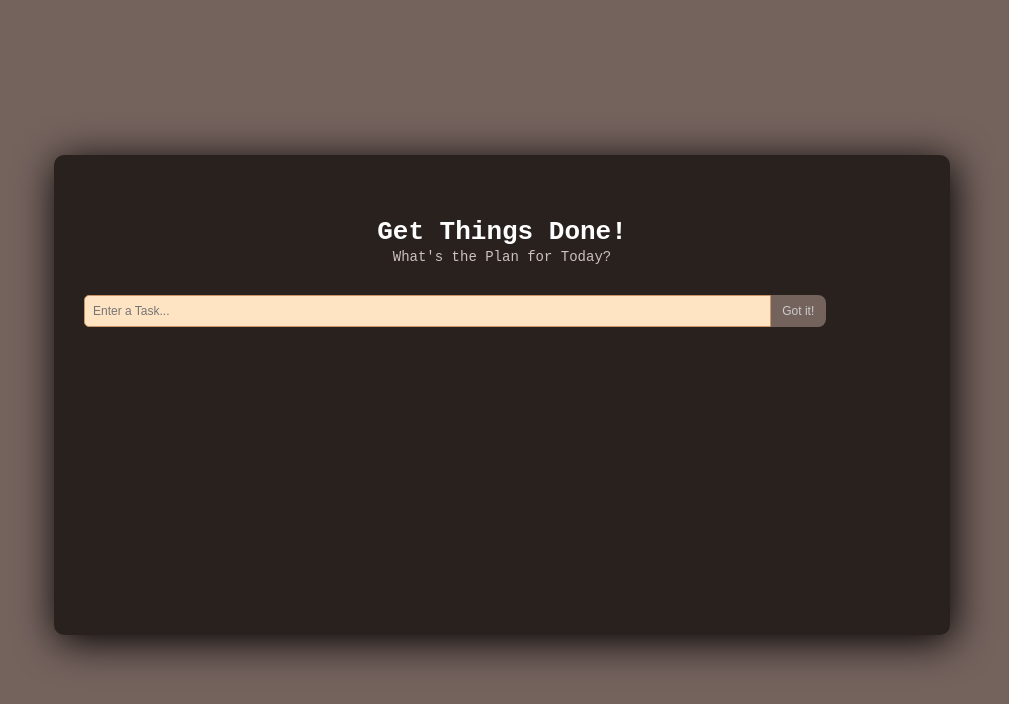
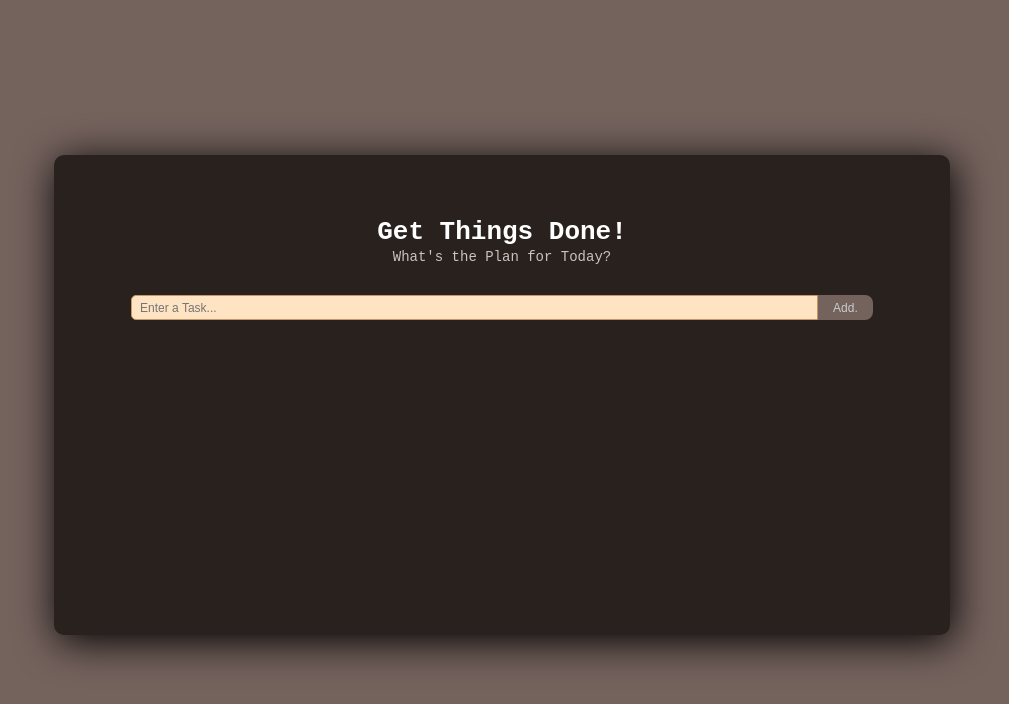
Before and after one commit to Rakshithaalluri/Get-things-done-Todo-list, a React (Create React App) app: page / in a window 1280 px wide. Shown: the top 704 px of the page, without its empty margins (138-1147 px from the left). Built offline with nearby package versions, Linux system fonts and the light colour scheme.

Commit message:
Deploying to GitHub Pages

```diff
--- a/src/components/Form.css
+++ b/src/components/Form.css
@@ -1,6 +1,11 @@
+.input-container{
+    display: flex;
+    justify-content: center;
+    height: 25px;
+}
+
 .task-input{
     outline: none;
-    width: 300px;
     padding: 10.5px;
     font-size: 17px;
     color: #424242;
@@ -8,10 +13,10 @@
     border: 1px solid #c89666;
     border-radius: 10px 0 0 10px;
 }
+
 @media (min-width:375px){
     .task-input{
         width: 75%;
-        padding: 4px;
         border-radius: 5px 0 0 5px;
         font-size: 12px;
 
@@ -26,7 +31,9 @@
 }
 .make-button{
     width: 70px;
-    padding: 11px;
+    display: flex;
+    justify-content: center;
+    align-items: center;
     font-size: 17px;
     outline: none;
     border: none;
--- a/src/components/Form.js
+++ b/src/components/Form.js
@@ -40,10 +40,10 @@ const Form = props => {
     }
         return(
             <>
-           <form onSubmit={onFormSubmit}>
+           <form onSubmit={onFormSubmit} className='input-container'>
             <input type="text" placeholder='Enter a Task...' className='task-input' value={input} required
             onChange={onInputChange}/>
-            <button className='make-button' type="submit"> Got it! </button>
+            <button className='make-button' type="submit"> Add. </button>
            </form>
 
            </>
--- a/src/components/Tasks.js
+++ b/src/components/Tasks.js
@@ -27,7 +27,7 @@ const Tasks = props => {
           setTodos(todos.filter((todo) => todo.id !== id));
     }
   return (
-    <div>
+    <ul>
       {todos.map((todo) => (
         <li className="list" key={todo.id}>
           <button className='button-complete task-button' onClick={() => onComplete(todo)}>
@@ -47,7 +47,7 @@ const Tasks = props => {
           </button>
         </li>
       ))}
-    </div>
+    </ul>
   );
 };
 
```
Also changed, not shown: src/App.js (+0 -42 lines).
